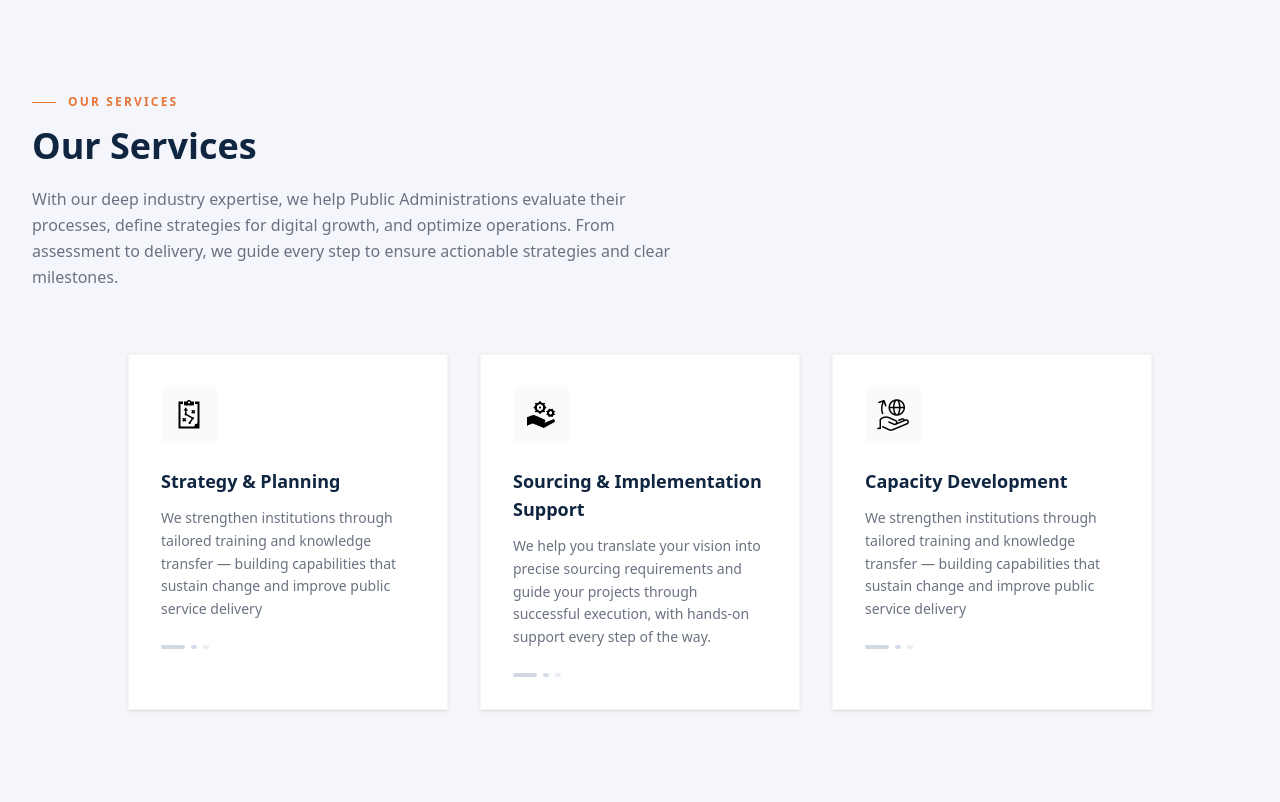
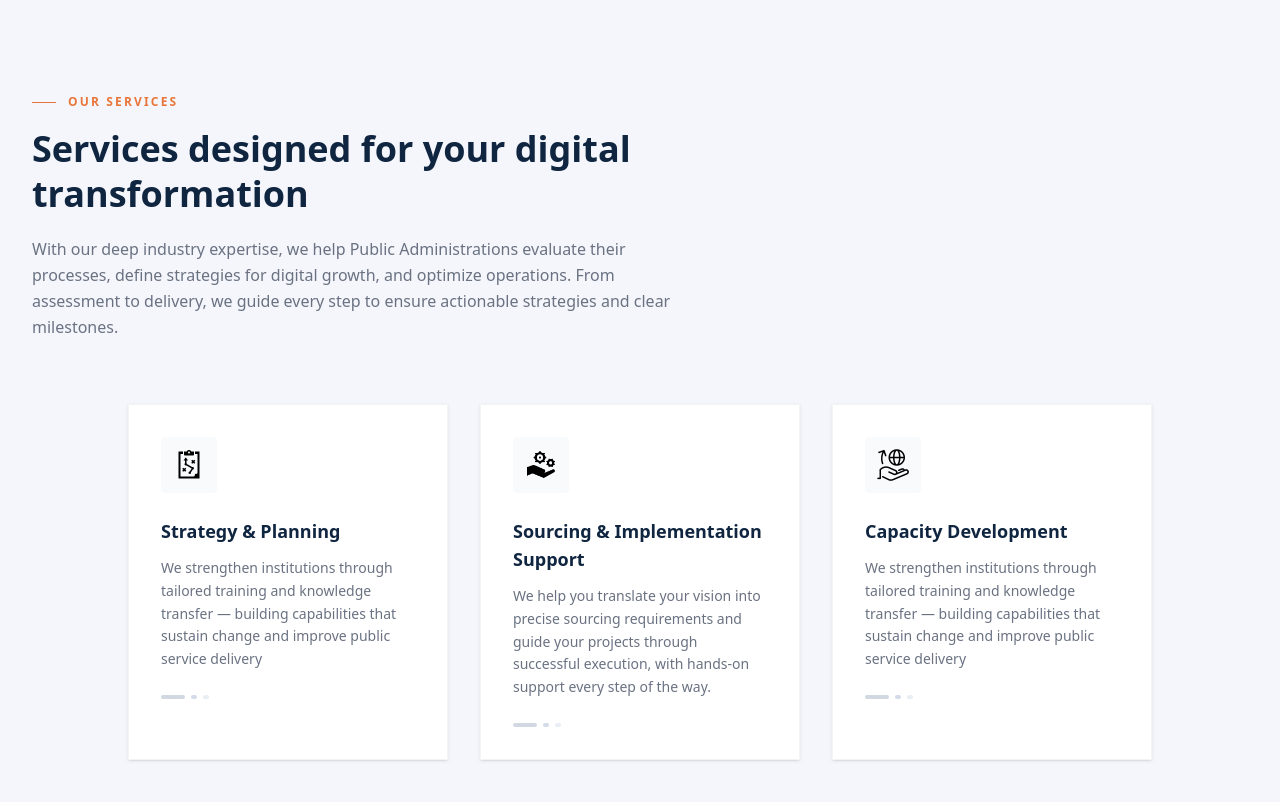
Before and after one commit to ATECHSITE/atech-frontend, a Next.js app: page /en in a window 1280 px wide. Shown: the part 880-1682 px from the top of the page. Built offline with nearby package versions, Linux system fonts and the light colour scheme; grey boxes are pictures that could not be loaded.

Commit message:
Modifing services-title

```diff
--- a/messages/en.json
+++ b/messages/en.json
@@ -27,7 +27,7 @@
   },
   "services": {
     "badge": "Our Services",
-    "title": "Our Services",
+    "title": "Services designed for your digital transformation",
     "subtitle": "With our deep industry expertise, we help Public Administrations evaluate their processes, define strategies for digital growth, and optimize operations. From assessment to delivery, we guide every step to ensure actionable strategies and clear milestones.",
     "items": [
       {
--- a/messages/fr.json
+++ b/messages/fr.json
@@ -27,7 +27,7 @@
   },
   "services": {
     "badge": "Nos Services",
-    "title": "Nos Services",
+    "title": "Des services conçus pour votre transformation digitale",
     "subtitle": "Grâce à notre expertise approfondie du secteur, nous aidons les administrations publiques à évaluer leurs processus, définir des stratégies de croissance numérique et optimiser leurs opérations. De l'évaluation à la livraison, nous guidons chaque étape pour garantir des stratégies concrètes et des jalons clairs.",
     "items": [
       {
--- a/src/components/Services.tsx
+++ b/src/components/Services.tsx
@@ -43,7 +43,9 @@ export default function Services() {
               {t("badge")}
             </span>
           </div>
-          <h2 className="text-3xl sm:text-4xl font-black text-[#0F2540] mb-5">{t("title")}</h2>
+          <h2 className="text-3xl sm:text-4xl font-black text-[#0F2540] mb-5 max-w-3xl leading-tight">
+            {t("title")}
+          </h2>
           <p className="text-base text-gray-500 max-w-2xl leading-relaxed">{t("subtitle")}</p>
         </div>
 
```
